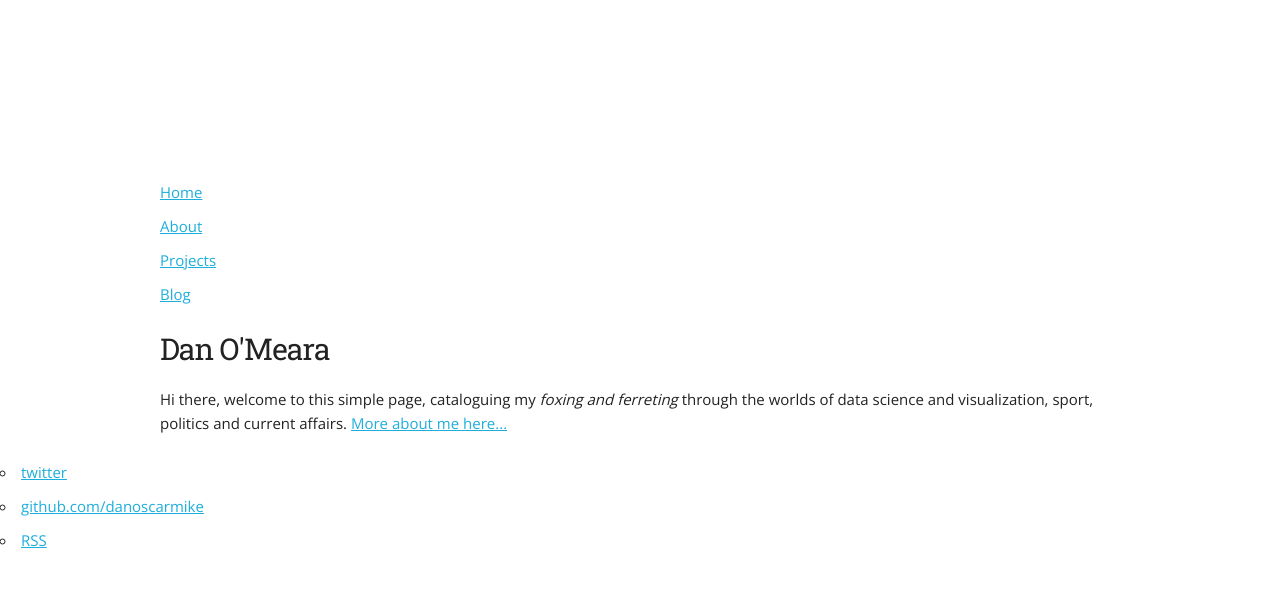
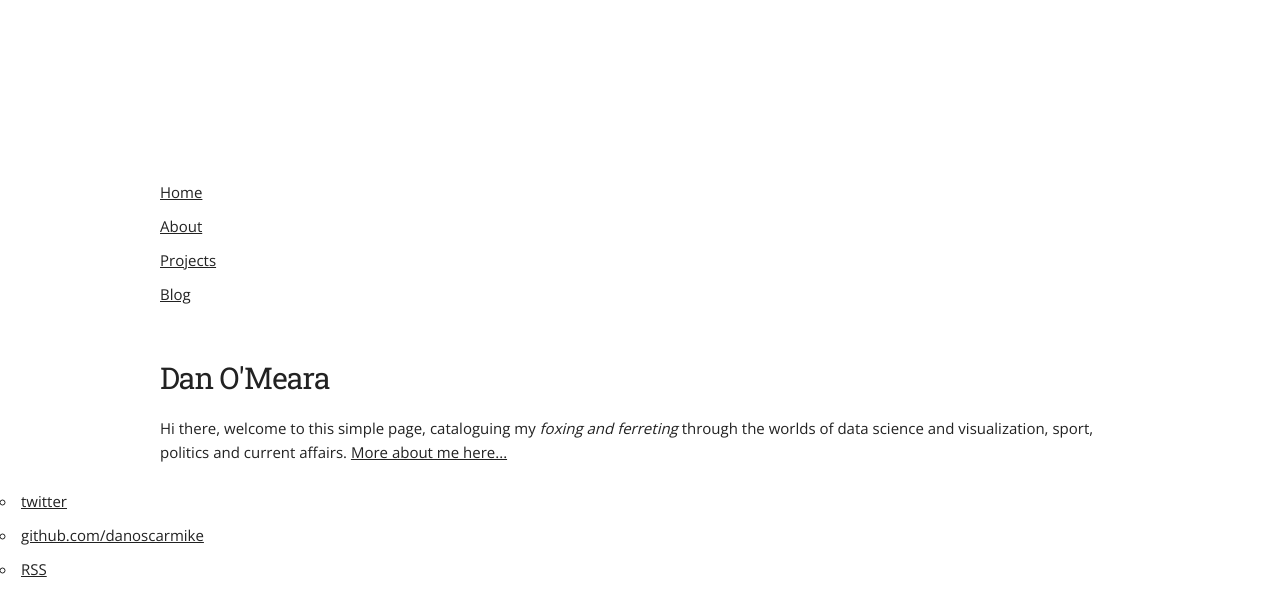
Before and after one commit to danoscarmike/danoscarmike.github.io, a Jekyll site: the page built from index.html, in a window 1280 px wide. Shown: the top 616 px of the page. Built offline with Jekyll 4.4.1, drawn with Linux system fonts in a browser that asks for light colours.

Commit message:
debug css

```diff
--- a/css/main.css
+++ b/css/main.css
@@ -2,7 +2,8 @@
   margin-top: 6rem;
   text-align: left; }
 
-.nav {
+ul.nav {
+  display: inline;
   list-style: none;
   margin-right: 20px;
 }
--- a/css/skeleton.css
+++ b/css/skeleton.css
@@ -158,9 +158,9 @@
 /* Links
 –––––––––––––––––––––––––––––––––––––––––––––––––– */
 a {
+  color: inherit; }
+a:hover {
   color: #1EAEDB; }
-a:hover {
-  color: #0FA0CE; }
 
 
 /* Buttons
```
